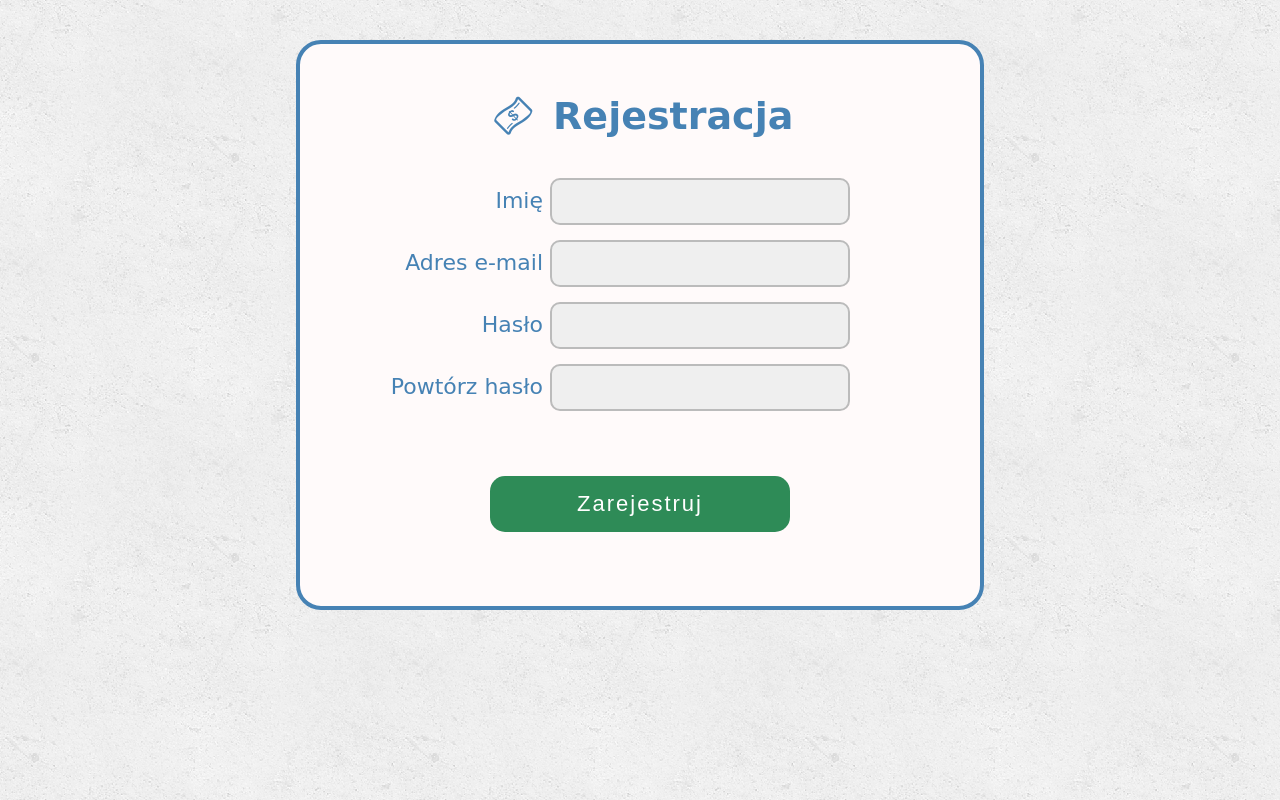
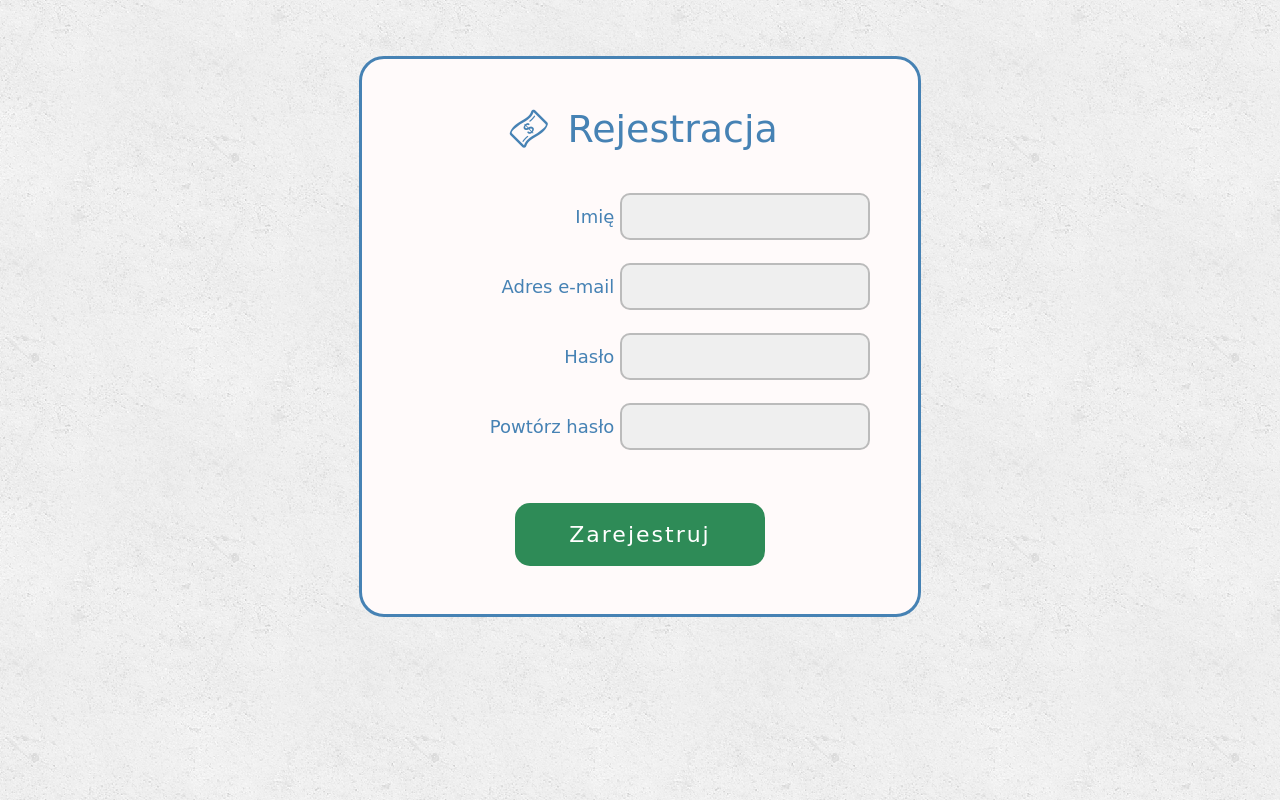
Before and after one commit to Dawid-Kaluzny/PersonalBudget, a PHP site: page /registration.html in a window 1280 px wide. Run offline with PHP 8.4, Linux system fonts and the light colour scheme; some web fonts are replaced.

Commit message:
Added bootstrap in register website

```diff
--- a/register.css
+++ b/register.css
@@ -1,29 +1,23 @@
 .container-register
 {
 	background-color: #FFFAFA;
-	border: 4px solid #4682B4;
+	border: 3px solid #4682B4;
 	border-radius: 25px;
 	color: #4682B4;
-	height: 502px;
-	margin: 40px auto;
-	padding: 30px 30px;
 	text-align: center;
-	width: 620px;
 }
 
 .container-register h1
 {
 	font-size: 38px;
 	margin-bottom: 25px;
-	margin-top: 20px;
 	text-align: center;
 }
 
 .container-register label
 {
-	font-size: 22px;
-	display: block;
-	margin-right: 100px;
+	font-size: 18px;
+	display:block;
 	text-align: right;
 }
 
@@ -31,13 +25,13 @@
 .container-register input[type=email],
 .container-register input[type=password]
 {
-	width: 300px;
+	width: 250px;
 	background-color: #EFEFEF;
 	color: #000;
 	border: 2px solid #BBB;
 	border-radius: 10px;
-	font-size: 20px;
-	padding: 10px;
+	font-size: 18px;
+	padding: 8px;
 	box-sizing: border-box;
 	outline: none;
 	margin-top: 15px;
@@ -55,12 +49,12 @@
 
 .container-register input[type=submit]
 {
-	width: 300px;
+	width: 250px;
 	background-color: #2E8B57;
 	font-size: 22px;
 	color: white;
 	padding: 15px 10px;
-	margin-top: 65px;
+	margin-top: 45px;
 	border: none;
 	border-radius: 15px;
 	cursor: pointer;
@@ -77,3 +71,13 @@
 {
 	background-color: #3CB371;
 }
+
+@media (max-width: 575px)
+{
+	.container-register input[type=text],
+	.container-register input[type=email],
+	.container-register input[type=password]
+	{
+		width: 220px;
+	}
+}
--- a/registration.html
+++ b/registration.html
@@ -4,12 +4,15 @@
 	<head>
 
 		<meta charset="utf-8">
+		<meta name="viewport" content="width=device-width, initial-scale=1">
 		<title>Budżet domowy</title>
 		<meta name="description" content="">
 		<meta name="keywords" content="budżet, domowy, finanse, wydatki, oszczędzanie, zarobki, bogactwo">
 		<meta name="author" content="Dawid Kałużny">
 
 		<meta http-equiv="X-Ua-Compatible" content="IE=edge">
+
+		<link rel="stylesheet" href="https://stackpath.bootstrapcdn.com/bootstrap/4.5.2/css/bootstrap.min.css" integrity="sha384-JcKb8q3iqJ61gNV9KGb8thSsNjpSL0n8PARn9HuZOnIxN0hoP+VmmDGMN5t9UJ0Z" crossorigin="anonymous">
 		<link rel="stylesheet" href="main.css" />
 		<link rel="stylesheet" href="register.css" />
 		<link rel="stylesheet" href="css/fontello.css" />
@@ -20,9 +23,11 @@
 
 	<body>
 
-		<div class="container-register">
+		<div class="container mt-5">
 
-			<article>
+			<div class="row p-2">
+
+				<article class="mx-auto col-md-10 col-lg-7 col-xl-6 p-5 container-register">
 
 					<form>
 
@@ -44,6 +49,12 @@
 
 			</div>
 
+		</div>
+
+		<script src="https://code.jquery.com/jquery-3.5.1.slim.min.js" integrity="sha384-DfXdz2htPH0lsSSs5nCTpuj/zy4C+OGpamoFVy38MVBnE+IbbVYUew+OrCXaRkfj" crossorigin="anonymous"></script>
+		<script src="https://cdn.jsdelivr.net/npm/popper.js@1.16.1/dist/umd/popper.min.js" integrity="sha384-9/reFTGAW83EW2RDu2S0VKaIzap3H66lZH81PoYlFhbGU+6BZp6G7niu735Sk7lN" crossorigin="anonymous"></script>
+		<script src="https://stackpath.bootstrapcdn.com/bootstrap/4.5.2/js/bootstrap.min.js" integrity="sha384-B4gt1jrGC7Jh4AgTPSdUtOBvfO8shuf57BaghqFfPlYxofvL8/KUEfYiJOMMV+rV" crossorigin="anonymous"></script>
+
 	</body>
 
 </html>
```
Lines whose indentation alone changed are shown as unchanged.
